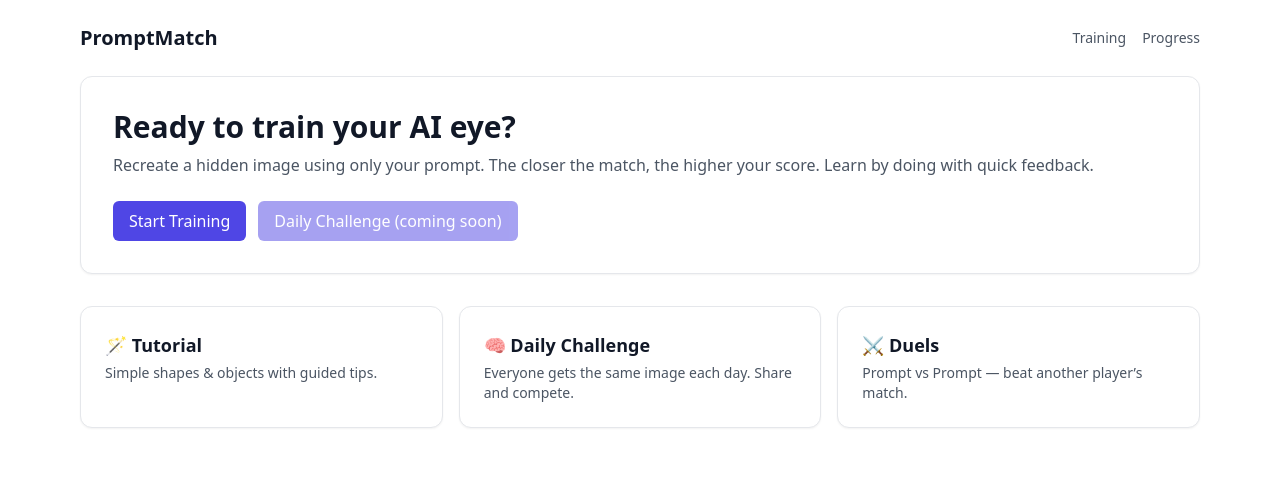
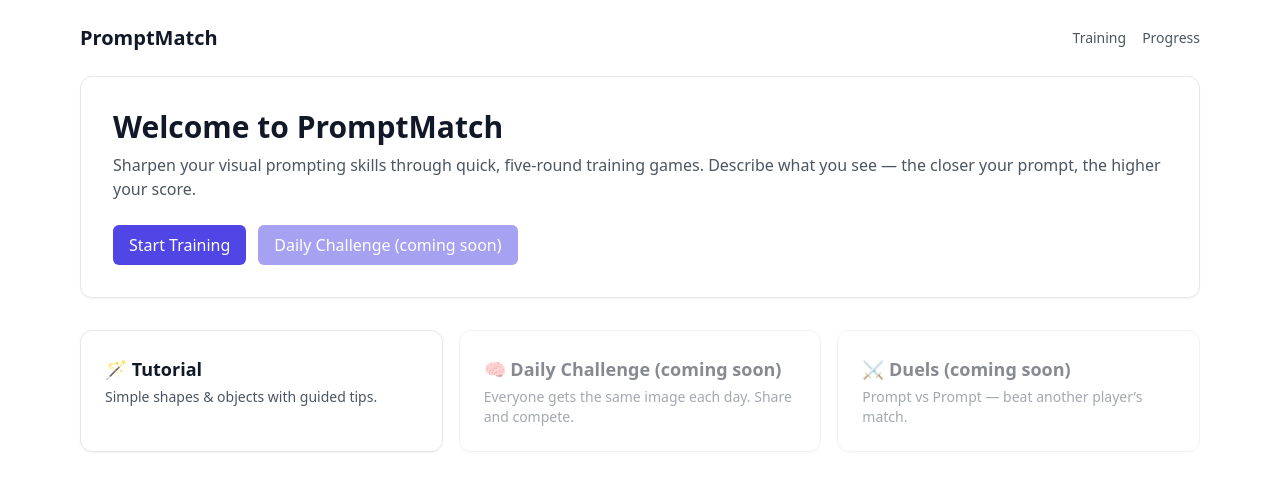
Before and after one commit to TheRichArcher/promptmatch, a Next.js app: page / in a window 1280 px wide. Shown: the top 490 px of the page. Built offline with nearby package versions, Linux system fonts and the light colour scheme.

Commit message:
Landing: update hero copy and mode buttons; add hover/entry animations; disable unreleased modes; add entry fade-in

```diff
--- a/app/globals.css
+++ b/app/globals.css
@@ -21,7 +21,7 @@ body {
 }
 
 .btn {
-	@apply inline-flex items-center justify-center rounded-md bg-primary-600 px-4 py-2 text-white transition hover:bg-primary-700 disabled:opacity-50;
+	@apply inline-flex items-center justify-center rounded-md bg-primary-600 px-4 py-2 text-white transition duration-150 ease-out hover:bg-primary-700 hover:scale-[1.02] active:scale-[0.98] focus-visible:outline-none focus-visible:ring-2 focus-visible:ring-primary-300 disabled:opacity-50 disabled:cursor-not-allowed;
 }
 
 .input {
--- a/app/page.tsx
+++ b/app/page.tsx
@@ -1,12 +1,45 @@
 export default function HomePage() {
+	function ModeCard({
+		title,
+		description,
+		href,
+		disabled = false,
+		style,
+	}: {
+		title: string;
+		description: string;
+		href?: string;
+		disabled?: boolean;
+		style?: React.CSSProperties;
+	}) {
+		if (disabled || !href) {
+			return (
+				<div className="card p-6 opacity-50 cursor-not-allowed animate-fadeIn" style={style} aria-disabled="true">
+					<h3 className="mb-1 text-lg font-semibold">{title}</h3>
+					<p className="text-sm text-gray-600">{description}</p>
+				</div>
+			);
+		}
+		return (
+			<a
+				className="card p-6 transition-transform hover:scale-[1.01] hover:shadow-md animate-fadeIn"
+				href={href}
+				style={style}
+			>
+				<h3 className="mb-1 text-lg font-semibold">{title}</h3>
+				<p className="text-sm text-gray-600">{description}</p>
+			</a>
+		);
+	}
+
 	return (
 		<main className="space-y-8">
-			<section className="card p-8">
-				<h1 className="mb-2 text-3xl font-bold">Ready to train your AI eye?</h1>
+			<section className="card p-8 animate-fadeIn">
+				<h1 className="mb-2 text-3xl font-bold">Welcome to PromptMatch</h1>
 				<p className="mb-6 text-gray-600">
-					Recreate a hidden image using only your prompt. The closer the match, the higher your score. Learn by doing with quick feedback.
+					Sharpen your visual prompting skills through quick, five-round training games. Describe what you see — the closer your prompt, the higher your score.
 				</p>
-				<div className="flex flex-wrap gap-3">
+				<div className="flex flex-wrap gap-3 animate-fadeIn" style={{ animationDelay: '120ms' }}>
 					<a className="btn" href="/train">
 						Start Training
 					</a>
@@ -16,18 +49,24 @@ export default function HomePage() {
 				</div>
 			</section>
 			<section className="grid gap-4 md:grid-cols-3">
-				<div className="card p-6">
-					<h3 className="mb-1 text-lg font-semibold">🪄 Tutorial</h3>
-					<p className="text-sm text-gray-600">Simple shapes & objects with guided tips.</p>
-				</div>
-				<div className="card p-6">
-					<h3 className="mb-1 text-lg font-semibold">🧠 Daily Challenge</h3>
-					<p className="text-sm text-gray-600">Everyone gets the same image each day. Share and compete.</p>
-				</div>
-				<div className="card p-6">
-					<h3 className="mb-1 text-lg font-semibold">⚔️ Duels</h3>
-					<p className="text-sm text-gray-600">Prompt vs Prompt — beat another player’s match.</p>
-				</div>
+				<ModeCard
+					title="🪄 Tutorial"
+					description="Simple shapes & objects with guided tips."
+					href="/train?tutorial=true"
+					style={{ animationDelay: '80ms' }}
+				/>
+				<ModeCard
+					title="🧠 Daily Challenge (coming soon)"
+					description="Everyone gets the same image each day. Share and compete."
+					disabled
+					style={{ animationDelay: '140ms' }}
+				/>
+				<ModeCard
+					title="⚔️ Duels (coming soon)"
+					description="Prompt vs Prompt — beat another player’s match."
+					disabled
+					style={{ animationDelay: '200ms' }}
+				/>
 			</section>
 		</main>
 	);
```
